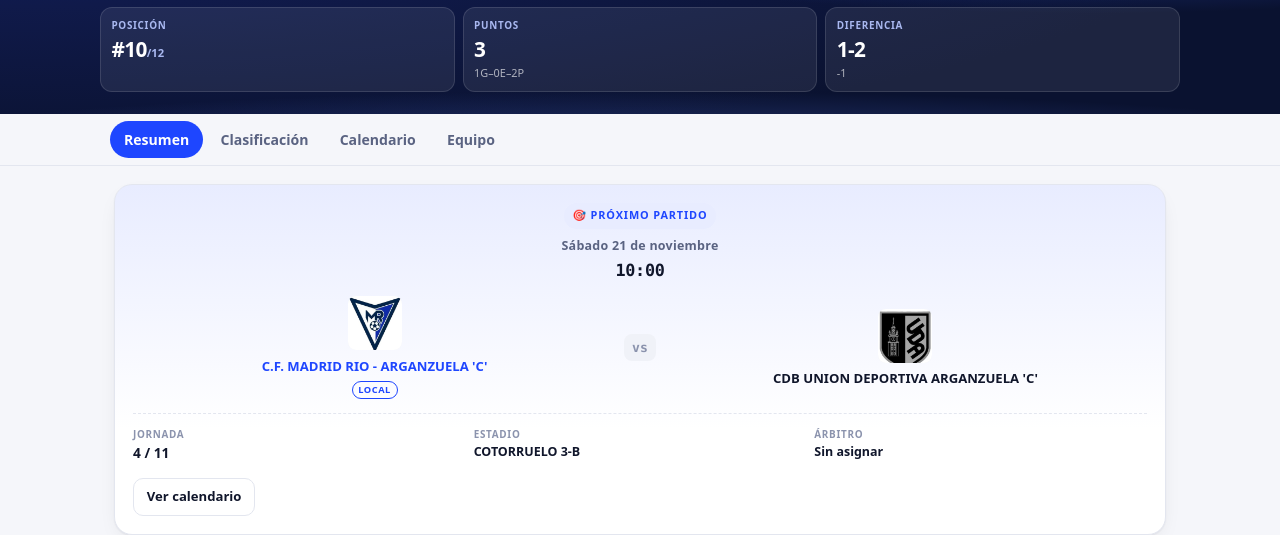
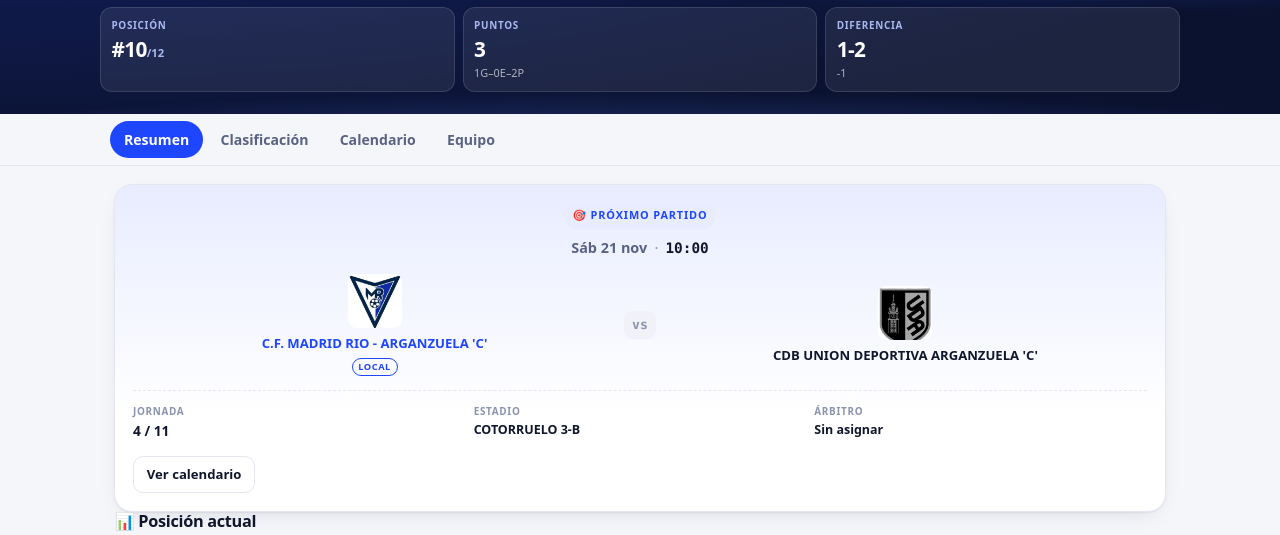
Before and after one commit to manuvaldi/altmatchapp, a website: page public/index.html in a window 1280 px wide. Shown: the part 120-655 px from the top of the page. Drawn offline with Linux system fonts and the light colour scheme.

Commit message:
fix: fecha del próximo partido en una única línea

```diff
--- a/public/app.js
+++ b/public/app.js
@@ -197,14 +197,14 @@ function fecha(d) {
   return date.toLocaleDateString('es-ES', { weekday: 'short', day: '2-digit', month: '2-digit' }).replace(/\s+/g, ' ');
 }
 
-/** "2026-11-21" -> "Sábado 21 de noviembre" (para el próximo partido) */
-function fechaLarga(d) {
+/** "2026-11-21" -> "Sáb 21 nov" (compacto: cabe junto a la hora en una línea) */
+function fechaCompacta(d) {
   if (!d) return '—';
   const [y, m, dia] = d.split('-');
   const date = new Date(y, parseInt(m) - 1, dia);
   if (isNaN(date.getTime())) return d;
   const s = date
-    .toLocaleDateString('es-ES', { weekday: 'long', day: 'numeric', month: 'long' })
+    .toLocaleDateString('es-ES', { weekday: 'short', day: 'numeric', month: 'short' })
     .replace(',', '')
     .replace(/\s+/g, ' ');
   return s.charAt(0).toUpperCase() + s.slice(1);
@@ -281,8 +281,9 @@ function renderResumen(container) {
           <span class="next__tag">🎯 Próximo partido</span>
         </div>
         <div class="next__when">
-          <span class="next__when-day">${fechaLarga(nextMatch.date)}</span>
-          <span class="next__when-time">${nextMatch.time || 'Horario por confirmar'}</span>
+          <span class="next__when-day">${fechaCompacta(nextMatch.date)}</span>
+          <span class="next__when-sep" aria-hidden="true">·</span>
+          <span class="next__when-time">${nextMatch.time || 'Hora por confirmar'}</span>
         </div>
         <div class="next__teams">
           <div class="next__side ${isHome ? 'next__side--us' : ''}">
--- a/public/styles.css
+++ b/public/styles.css
@@ -260,23 +260,22 @@ img { max-width: 100%; display: block; }
 /* Fecha centrada, encima de los dos equipos */
 .next__when {
   display: flex;
-  flex-direction: column;
-  align-items: center;
-  gap: .1rem;
+  flex-wrap: wrap;
+  align-items: baseline;
+  justify-content: center;
+  gap: .2rem .45rem;
   text-align: center;
   margin-bottom: .85rem;
+  font-size: .9rem;
 }
 .next__when-day {
-  font-size: .78rem;
   font-weight: 650;
-  letter-spacing: .02em;
   color: var(--text-soft);
 }
+.next__when-sep { color: var(--text-faint); }
 .next__when-time {
   font-family: var(--mono);
-  font-size: 1.05rem;
   font-weight: 800;
-  letter-spacing: -.02em;
   font-variant-numeric: tabular-nums;
   color: var(--text);
 }
```
